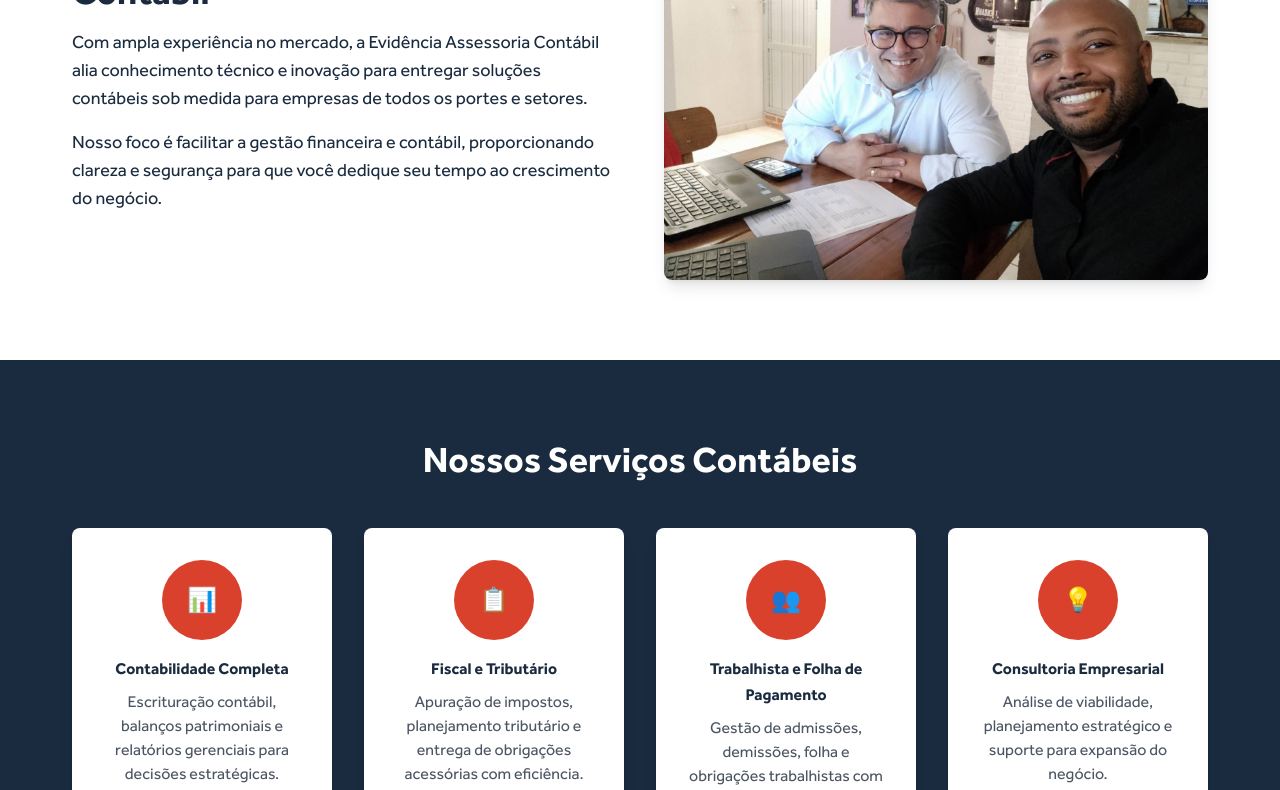
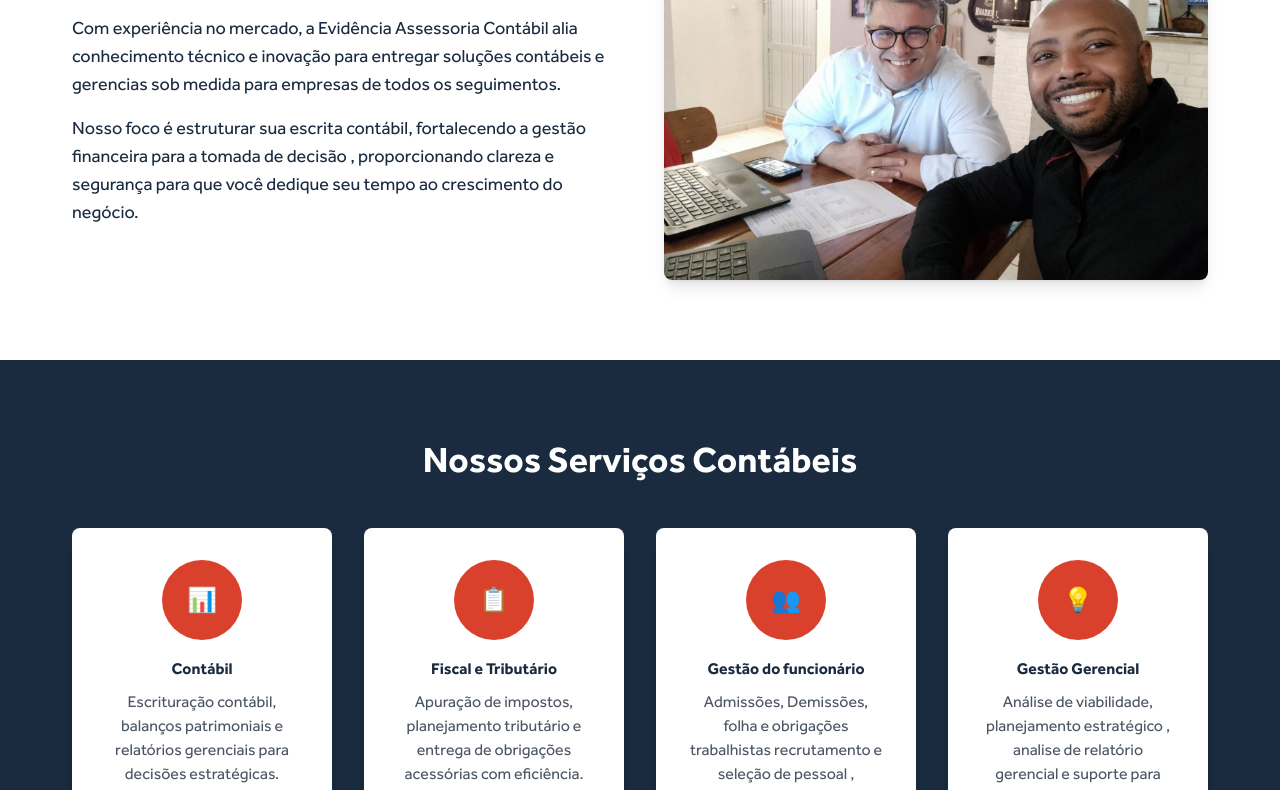
Before and after one commit to Jhonnyss3/site-evidencia, a Next.js app: page / in a window 1280 px wide. Shown: the part 840-1630 px from the top of the page. Built offline with nearby package versions, Linux system fonts and the light colour scheme.

Commit message:
feat: alterado alguns textos e adicionado foto do andre + cargo e da jaque só cargo

```diff
--- a/src/app/page.tsx
+++ b/src/app/page.tsx
@@ -45,12 +45,12 @@
             <div className="flex flex-col justify-center h-full">
               <h2 className="text-[#1a2b3f] text-3xl md:text-4xl mb-4 font-bold">Sobre a Evidência Assessoria Contábil</h2>
               <p className="mb-4 text-base md:text-lg text-[#1a2b3f] font-normal">
-                Com ampla experiência no mercado, a Evidência Assessoria Contábil alia conhecimento técnico e inovação
-                para entregar soluções contábeis sob medida para empresas de todos os portes e setores.
+                Com experiência no mercado, a Evidência Assessoria Contábil alia conhecimento técnico e inovação
+                para entregar soluções contábeis e gerencias sob medida para empresas de todos os seguimentos.
               </p>
               <p className="mb-4 text-base md:text-lg text-[#1a2b3f] font-normal">
-                Nosso foco é facilitar a gestão financeira e contábil, proporcionando clareza e segurança para que você
-                dedique seu tempo ao crescimento do negócio.
+                Nosso foco é estruturar sua escrita contábil, fortalecendo  a gestão financeira para a tomada de decisão ,
+                proporcionando clareza e segurança para que você dedique seu tempo ao crescimento do negócio.
               </p>
             </div>
             <div className="w-full h-[220px] sm:h-[280px] md:h-[400px] flex items-stretch">
@@ -74,7 +74,7 @@
               <div className="w-16 h-16 md:w-20 md:h-20 bg-[#da412c] rounded-full mx-auto mb-4 flex items-center justify-center text-white text-xl md:text-2xl">
                 📊
               </div>
-              <h3 className="font-bold mb-2 text-[#1a2b3f]">Contabilidade Completa</h3>
+              <h3 className="font-bold mb-2 text-[#1a2b3f]">Contábil</h3>
               <p className="text-gray-600 font-normal text-sm md:text-base">
                 Escrituração contábil, balanços patrimoniais e relatórios gerenciais para decisões estratégicas.
               </p>
@@ -92,18 +92,18 @@
               <div className="w-16 h-16 md:w-20 md:h-20 bg-[#da412c] rounded-full mx-auto mb-4 flex items-center justify-center text-white text-xl md:text-2xl">
                 👥
               </div>
-              <h3 className="font-bold mb-2 text-[#1a2b3f]">Trabalhista e Folha de Pagamento</h3>
+              <h3 className="font-bold mb-2 text-[#1a2b3f]">Gestão do funcionário</h3>
               <p className="text-gray-600 font-normal text-sm md:text-base">
-                Gestão de admissões, demissões, folha e obrigações trabalhistas com precisão e compliance.
+                Admissões, Demissões, folha e obrigações trabalhistas recrutamento e seleção de pessoal , treinamento , entrevista com orientação para as melhores praticas e compliance.
               </p>
             </div>
             <div className="bg-white p-6 md:p-8 rounded-lg text-center shadow-lg transition-transform duração-300 hover:-translate-y-1">
               <div className="w-16 h-16 md:w-20 md:h-20 bg-[#da412c] rounded-full mx-auto mb-4 flex items-center justify-center text-white text-xl md:text-2xl">
                 💡
               </div>
-              <h3 className="font-bold mb-2 text-[#1a2b3f]">Consultoria Empresarial</h3>
+              <h3 className="font-bold mb-2 text-[#1a2b3f]">Gestão Gerencial</h3>
               <p className="text-gray-600 font-normal text-sm md:text-base">
-                Análise de viabilidade, planejamento estratégico e suporte para expansão do negócio.
+                Análise de viabilidade, planejamento estratégico , analise de relatório gerencial e suporte para expansão do negócio.
               </p>
             </div>
           </div>
@@ -175,18 +175,25 @@
                 <div className="w-[160px] h-[160px] md:w-[200px] md:h-[200px] bg-[#f0f0f0] rounded-full mx-auto mb-4 flex items-center justify-center overflow-hidden">
                   {i === 0 ? (
                     <img src="/fabio_logo.png" alt="Fábio - Equipe" className="w-full h-full object-cover" />
+                  ) : i === 1 ? (
+                    <img src="/jaqueline_logo.png" alt="Jaqueline - Equipe" className="w-full h-full object-cover" />
+                  ) : i === 2 ? (
+                    <img src="/andre_logo.png" alt="André - Equipe" className="w-full h-full object-cover" />
                   ) : (
                     <span className="text-[#666] text-sm md:text-base font-medium">[FOTO 200x200px]</span>
                   )}
                 </div>
-                <h3 className="font-bold mb-1 md:mb-2 text-[#1a2b3f]">{i === 0 ? 'Fábio Silva' : `Nome ${i + 1}`}</h3>
-                <p className="text-gray-600 font-normal text-sm md:text-base">{i === 0 ? 'Diretor Financeiro' : 'Cargo'}</p>
+                <h3 className="font-bold mb-1 md:mb-2 text-[#1a2b3f]">
+                  {i === 0 ? 'Fábio Silva' : i === 1 ? 'Jaqueline Ezídio' : i === 2 ? 'André Calcagno' : `Nome ${i + 1}`}
+                </h3>
+                <p className="text-gray-600 font-normal text-sm md:text-base">
+                  {i === 0 ? 'Diretor Financeiro' : i === 1 ? 'Diretora Administrativa' : i === 2 ? 'Diretor de RH' : 'Cargo' }
+                </p>
               </div>
             ))}
           </div>
         </div>
       </section>
-
       {/* Contact Section com parallax (bg-fixed em md+) */}
       <section
         id="contact"
```
Also changed, not shown: public/andre_logo.png (added).
